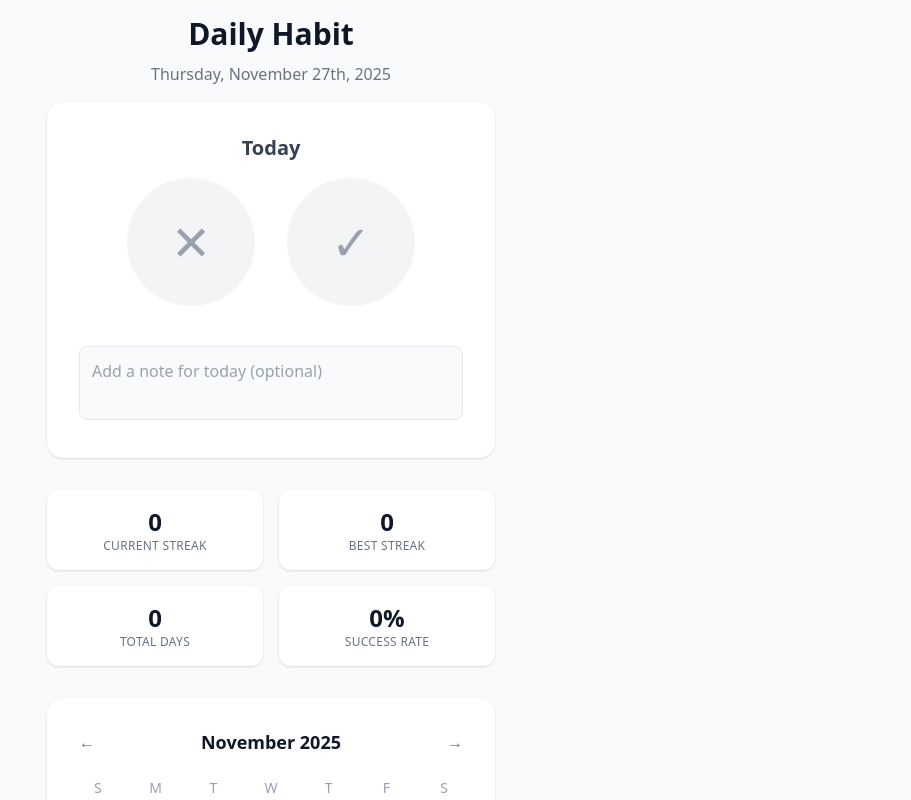
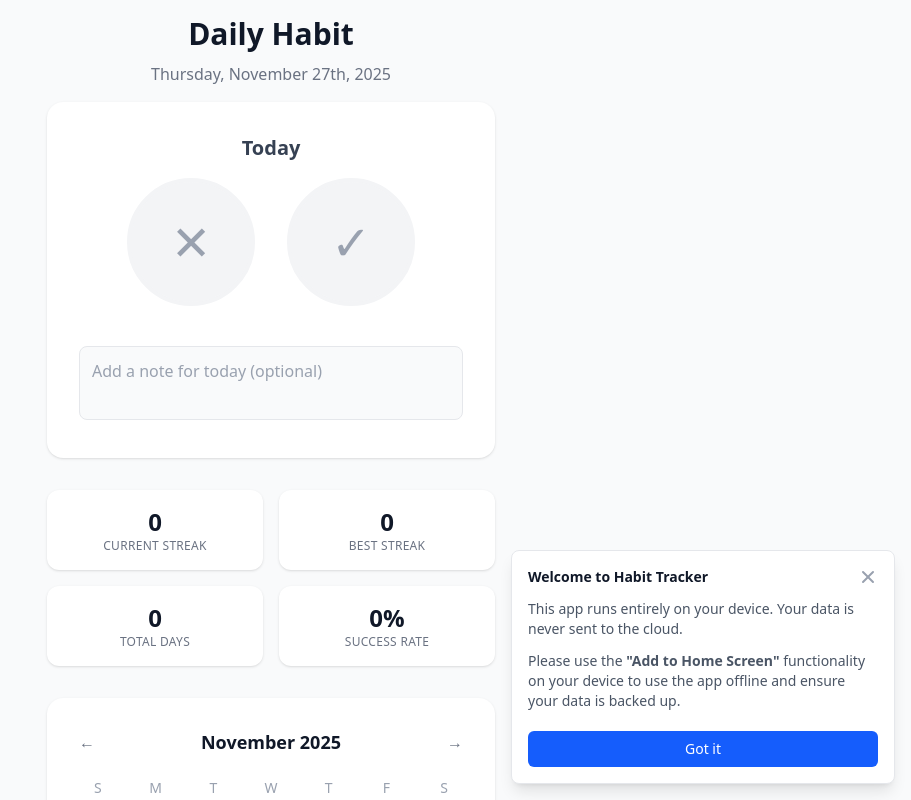
Before and after one commit to Andykmcc/habit-tracker, a Vue app: page / in a window 1280 px wide. Shown: the top 800 px of the page, without its empty margins (369-1280 px from the left). Built offline with nearby package versions, Linux system fonts and the light colour scheme.

Commit message:
Add onboarding dialog

```diff
--- a/src/App.vue
+++ b/src/App.vue
@@ -11,16 +11,38 @@ import ClearButton from './components/ClearButton.vue';
 import HabitSelector from './components/HabitSelector.vue';
 import ExportData from './components/ExportData.vue';
 
+import OnboardingToast from './components/OnboardingToast.vue';
+
+// Check for new user BEFORE initializing store (which might create the key)
+// If the key is missing, it's a new user.
+const isNewUser = localStorage.getItem('habit-tracker-habits') === null;
+
 // Store
 const store = useHabitStore();
 const { logs } = storeToRefs(store);
+
+// Onboarding State
+const showOnboarding = ref(false);
 
 // Ensure a habit exists
 onMounted(() => {
   if (Object.keys(store.habits).length === 0) {
     store.createHabit('Daily Habit');
   }
+
+  // Check if we should show onboarding
+  const isDismissed = localStorage.getItem('habit-tracker-onboarding-dismissed') === 'true';
+  const isInstalled = window.matchMedia('(display-mode: standalone)').matches;
+
+  if (isNewUser && !isDismissed && !isInstalled) {
+    showOnboarding.value = true;
+  }
 });
+
+const dismissOnboarding = () => {
+  showOnboarding.value = false;
+  localStorage.setItem('habit-tracker-onboarding-dismissed', 'true');
+};
 
 // Writable computed for activityName to work with v-model
 const activityName = computed({
@@ -168,6 +190,11 @@ const calculateMaxStreak = () => {
         <ClearButton @clear="store.clearAllLogs()" />
       </div>
 
+      <OnboardingToast
+        :show="showOnboarding"
+        @dismiss="dismissOnboarding"
+      />
+
     </div>
   </div>
 </template>
--- /dev/null
+++ b/src/components/OnboardingToast.vue
@@ -0,0 +1,53 @@
+<script setup lang="ts">
+defineProps<{
+  show: boolean;
+}>();
+
+const emit = defineEmits<{
+  (e: 'dismiss'): void;
+}>();
+</script>
+
+<template>
+  <Transition
+    enter-active-class="transform ease-out duration-300 transition"
+    enter-from-class="translate-y-2 opacity-0 sm:translate-y-0 sm:translate-x-2"
+    enter-to-class="translate-y-0 opacity-100 sm:translate-x-0"
+    leave-active-class="transition ease-in duration-100"
+    leave-from-class="opacity-100"
+    leave-to-class="opacity-0"
+  >
+    <div
+      v-if="show"
+      class="fixed bottom-4 left-4 right-4 md:left-auto md:right-4 md:w-96 bg-white rounded-lg shadow-lg border border-gray-200 p-4 z-50 flex flex-col gap-3"
+    >
+      <div class="flex items-start justify-between">
+        <h3 class="text-sm font-semibold text-gray-900">Welcome to Habit Tracker</h3>
+        <button
+          @click="emit('dismiss')"
+          class="text-gray-400 hover:text-gray-500 focus:outline-none"
+        >
+          <span class="sr-only">Close</span>
+          <svg class="h-5 w-5" viewBox="0 0 20 20" fill="currentColor">
+            <path fill-rule="evenodd" d="M4.293 4.293a1 1 0 011.414 0L10 8.586l4.293-4.293a1 1 0 111.414 1.414L11.414 10l4.293 4.293a1 1 0 01-1.414 1.414L10 11.414l-4.293 4.293a1 1 0 01-1.414-1.414L8.586 10 4.293 5.707a1 1 0 010-1.414z" clip-rule="evenodd" />
+          </svg>
+        </button>
+      </div>
+
+      <p class="text-sm text-gray-600">
+        This app runs entirely on your device. Your data is never sent to the cloud.
+      </p>
+
+      <p class="text-sm text-gray-600">
+        Please use the <strong>"Add to Home Screen"</strong> functionality on your device to use the app offline and ensure your data is backed up.
+      </p>
+
+      <button
+        @click="emit('dismiss')"
+        class="mt-2 w-full bg-blue-600 text-white px-4 py-2 rounded-md text-sm font-medium hover:bg-blue-700 focus:outline-none focus:ring-2 focus:ring-offset-2 focus:ring-blue-500"
+      >
+        Got it
+      </button>
+    </div>
+  </Transition>
+</template>
```
Also changed, not shown: 1 other file (tests, documents, lock files or other folders).
